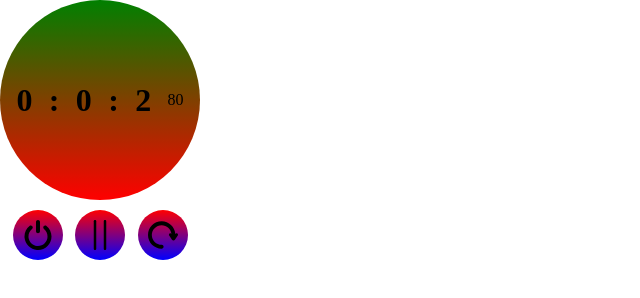
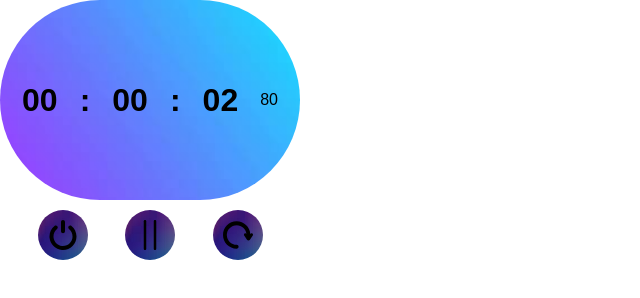
Before and after one commit to ilechuks73/stopWatch, a plain HTML site: page index.html in a window 1280 px wide. Both pictures are taken after a click on the button 37 px from the left and 235 px from the top of the page. Shown: the whole page, without its empty margins (0-640 px from the left). Drawn offline with Linux system fonts and the light colour scheme.

Commit message:
changed background image, fonts and added padded starting for display numbers

```diff
--- a/assets/css/syle.css
+++ b/assets/css/syle.css
@@ -1,39 +1,49 @@
-*{
+* {
     margin: 0;
     padding: 0;
     box-sizing: border-box;
     text-decoration: none;
     border: none;
+    font-family: Arial, Helvetica, sans-serif;
 }
 
-.clock{
-    width: 200px;
+.clock {
+    width: 300px;
     height: 200px;
-    background: linear-gradient(green, red);
+    background: url(../images/image2.jpeg) no-repeat;
+    background-size: cover;
     border-radius: 100px;
     display: flex;
     justify-content: space-evenly;
     align-items: center;
 }
 
-.buttons{
-    width: 200px;
+.clock div,
+.clock h1{
+    width: min-content;
+}
+
+.buttons {
+    width: 300px;
     margin-top: 10px;
     display: flex;
     justify-content: space-evenly;
 }
 
-button{
+button {
     width: 50px;
     height: 50px;
     padding: 10px;
     border-radius: 50%;
-    background: linear-gradient(red, blue);
+    background: url(../images/image1.jpeg) ;
+
 }
-button img{
-  width: 100%;
-  height:100%;
+
+button img {
+    width: 100%;
+    height: 100%;
 }
-.hide{
+
+.hide {
     display: none;
 }
--- a/assets/js/script.js
+++ b/assets/js/script.js
@@ -35,10 +35,10 @@ startbtn.addEventListener('click', function () {
                 }
             }
         }
-        mss.innerText = ms
-        secs.innerText = sec
-        mins.innerText = min
-        hours.innerText = hour
+        mss.innerText = ms.toString().padStart('2', "0")
+        secs.innerText = sec.toString().padStart('2', "0")
+        mins.innerText = min.toString().padStart('2', "0")
+        hours.innerText = hour.toString().padStart('2', "0")
     }, 10);
 
 
@@ -63,8 +63,8 @@ resetbtn.addEventListener('click', function () {
     pausebtn.classList.remove('hide')
     resumebtn.classList.add('hide')
 
-    mss.innerText = 0
-    secs.innerText = 0
-    mins.innerText = 0
-    hours.innerText = 0
+    mss.innerText = '00'
+    secs.innerText = '00'
+    mins.innerText = '00'
+    hours.innerText = '00'
 })
--- a/index.html
+++ b/index.html
@@ -11,18 +11,18 @@
     <div class="main">
       <div class="clock">
         <div class="hour">
-          <h1 id="hour">0</h1>
+          <h1 id="hour">00</h1>
         </div>
         <h1>:</h1>
         <div class="minute">
-          <h1 id="minute">0</h1>
+          <h1 id="minute">00</h1>
         </div>
         <h1>:</h1>
         <div class="second">
-          <h1 id="second">0</h1>
+          <h1 id="second">00</h1>
         </div>
         <div class="milisecond">
-          <p id="milisecond">0</p>
+          <p id="milisecond">00</p>
         </div>
       </div>
       <div class="buttons">
```
Also changed, not shown: assets/images/image1.jpeg (added), assets/images/image2.jpeg (added).
